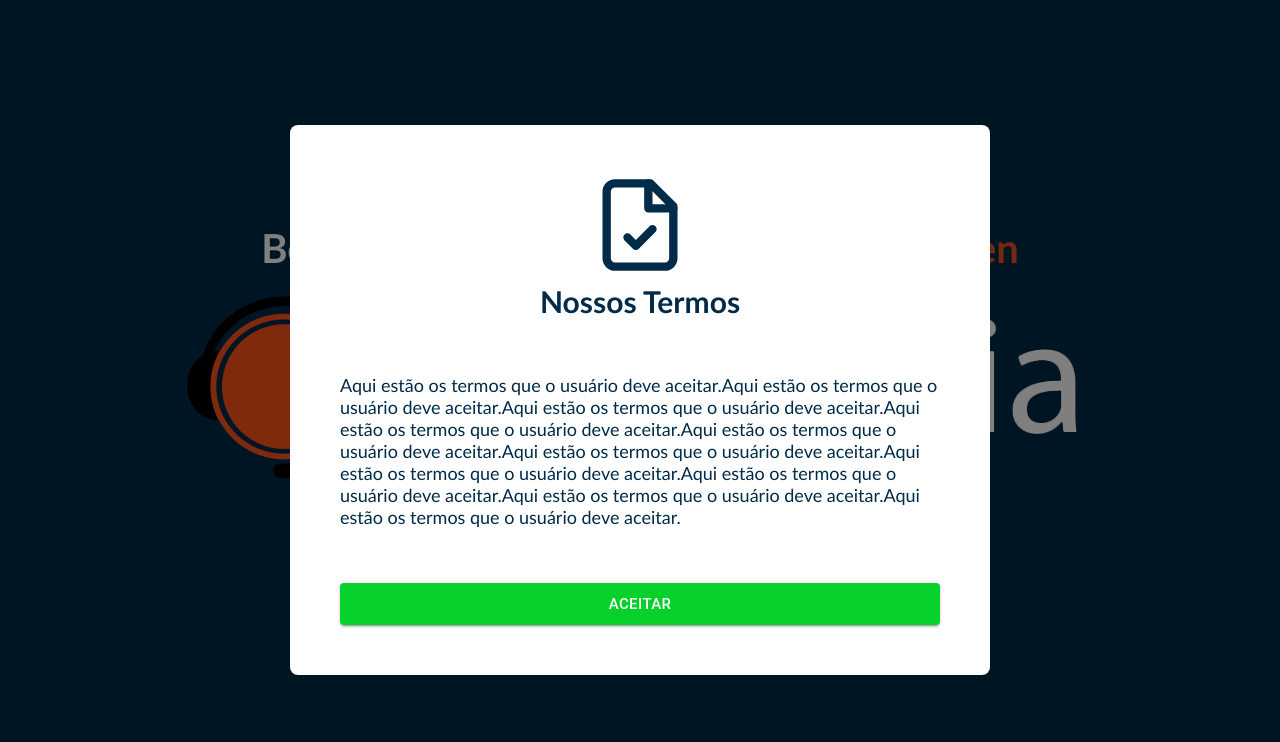
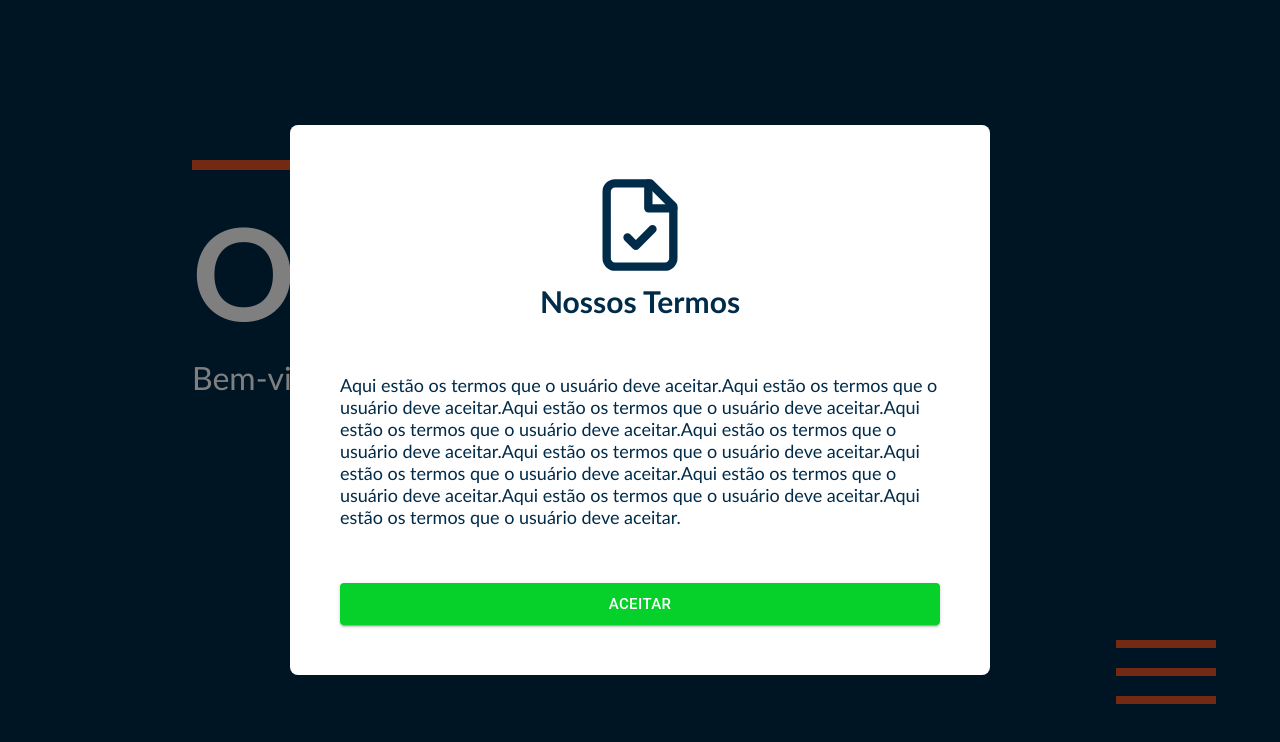
Before and after one commit to Ouvidoriahausen/ouvidoriahausen, a React (Create React App) app: page / in a window 1280 px wide. Shown: the top 742 px of the page. Built offline with nearby package versions, Linux system fonts and the light colour scheme; no server answers.

Commit message:
home page restylized

```diff
--- a/src/Pages/Home/home.css
+++ b/src/Pages/Home/home.css
@@ -1,12 +1,31 @@
-.texto-ouvidoria {
-  font-size: 40px;
-  color: white;
+.home-container section {
+  position: absolute;
+  top: 20%;
+  left: 15%;
+  display: flex;
+  flex-direction: column;
 }
 
-.texto-ouvidoria span {
+.home-container section h1 {
+  font-size: 8rem;
+  margin-top: 25px;
+}
+
+.home-container section h2 {
+  font-size: 2rem;
+  font-weight: lighter;
+  margin-top: 10px;
+}
+
+.home-container section .trace {
+  width: 128px;
+  height: 10px;
+  background-color: var(--orange);
+}
+
+.hausenTxt {
   color: var(--orange);
 }
-
 
 .home-btns {
   display: flex;
@@ -14,16 +33,24 @@
   align-items: center;
   justify-content: center;
   gap: 12px;
+  width: 100%;
+  max-width: 400px;
+  margin-top: 15%;
 }
-.home-btns button{
-  font-size: 20px;
+
+.home-btns a {
+  display: flex;
+  width: 100%;
+  align-items: center;
+  justify-content: center;
+}
+.home-btns button {
+  font-size: 1.8rem;
+  width: 100% !important;
 }
 
 .saiba-mais {
-  color: var(--orange);
-}
-
-.orange-texto {
+  font-size: 22px;
   color: var(--orange);
 }
 
@@ -44,12 +71,19 @@
   font-size: 20px;
 }
 
-.cadastro-btn {
-  padding: 14px 30px;
-  border: 1px solid var(--orange);
+
+/* Traçados canto inferior direito */
+.traces {
+  position: absolute;
+  bottom: 12%;
+  right: 5%;
+  display: flex;
+  flex-direction: column;
+  gap: 20px;
 }
 
-
-.acessar:hover {
-  opacity: .8;
+.traces span {
+  width: 100px;
+  height: 8px;
+  background-color: var(--orange);
 }
--- a/src/Pages/Home/index.js
+++ b/src/Pages/Home/index.js
@@ -1,27 +1,25 @@
 import './home.css';
 import { Link } from 'react-router-dom';
-import imagemOuvidoria from '../../assets/ouvidoria.png';
 import { Button } from '@mui/material';
 import Terms from '../Terms';
 
 export default function Home() {
-  const prefix = "Bem-vindo(a) a ouvidoria do grupo";
-  const name = "Hausen";
-
   return (
     <>
       <Terms />
 
-      <div className="container-center">
-        <h1 className="texto-ouvidoria">
-          {prefix} <span>{name}</span>
-        </h1>
+      <div className="container-center home-container">
+        <section>
+          <span className="trace"></span>
+          <h1>Ouvidoria</h1>
 
-        <img src={imagemOuvidoria} alt="Imagem da Ouvidoria" />
+          <h2>Bem-vindo(a) a ouvidoria do grupo <span className="hausenTxt">Hausen</span></h2>
+
+        </section>
 
         <div className="home-btns">
           <Link to="/login">
-            <Button size="large" variant='contained'>Acessar</Button>
+            <Button fullWidth size="large" variant="contained">Acessar</Button>
           </Link>
 
           <Link className="saiba-mais" to="#">
@@ -29,6 +27,11 @@ export default function Home() {
           </Link>
         </div>
 
+        <div className="traces">
+          <span></span>
+          <span></span>
+          <span></span>
+        </div>
       </div>
     </>
   );
--- a/src/hooks/useLoadChamadosSemResposta.js
+++ b/src/hooks/useLoadChamadosSemResposta.js
@@ -1,4 +1,4 @@
-import { collection, getDocs, orderBy, query, where } from "firebase/firestore";
+import { collection, getDocs, query, where } from "firebase/firestore";
 import { getDownloadURL, ref } from "firebase/storage";
 import { useState } from "react";
 import { db, storage } from "../services/connectionFirebase";
```
Also changed, not shown: src/assets/header-ouvidoria.png, src/assets/ouvidoria.png (deleted).
